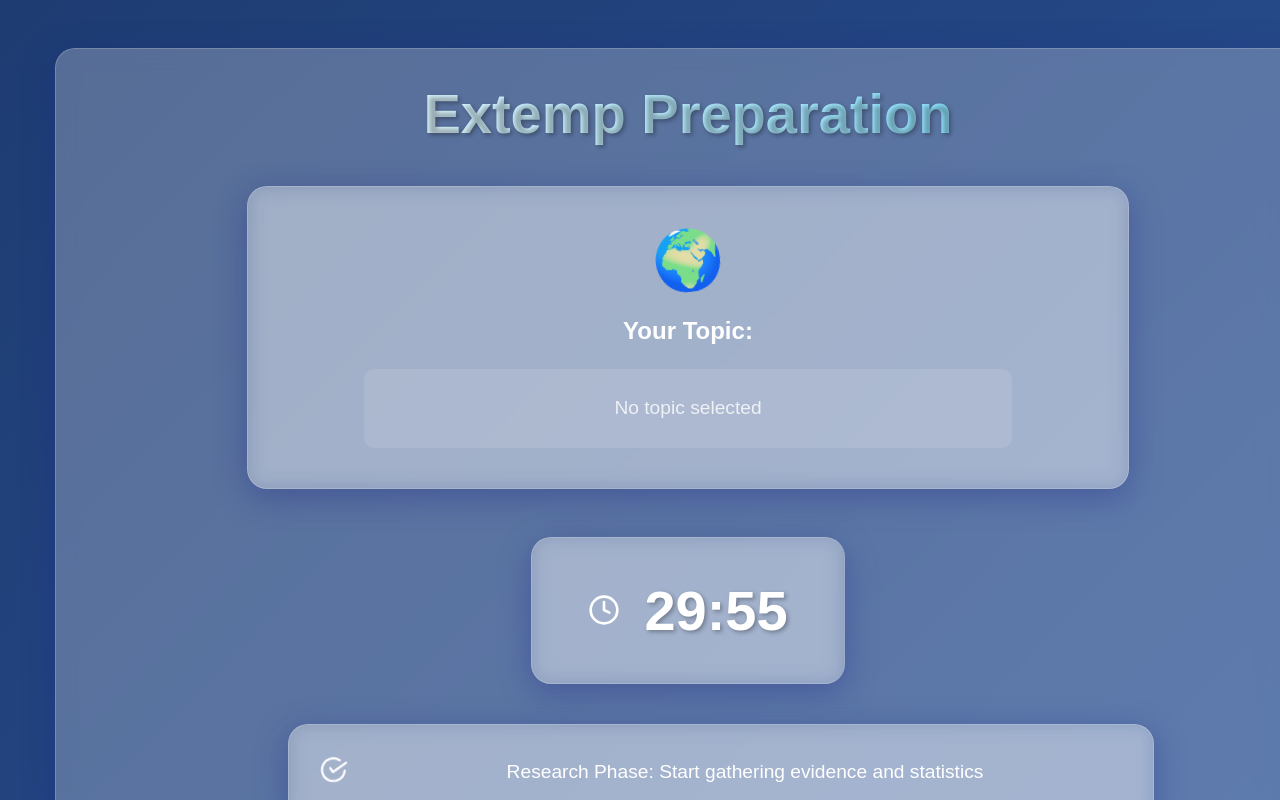
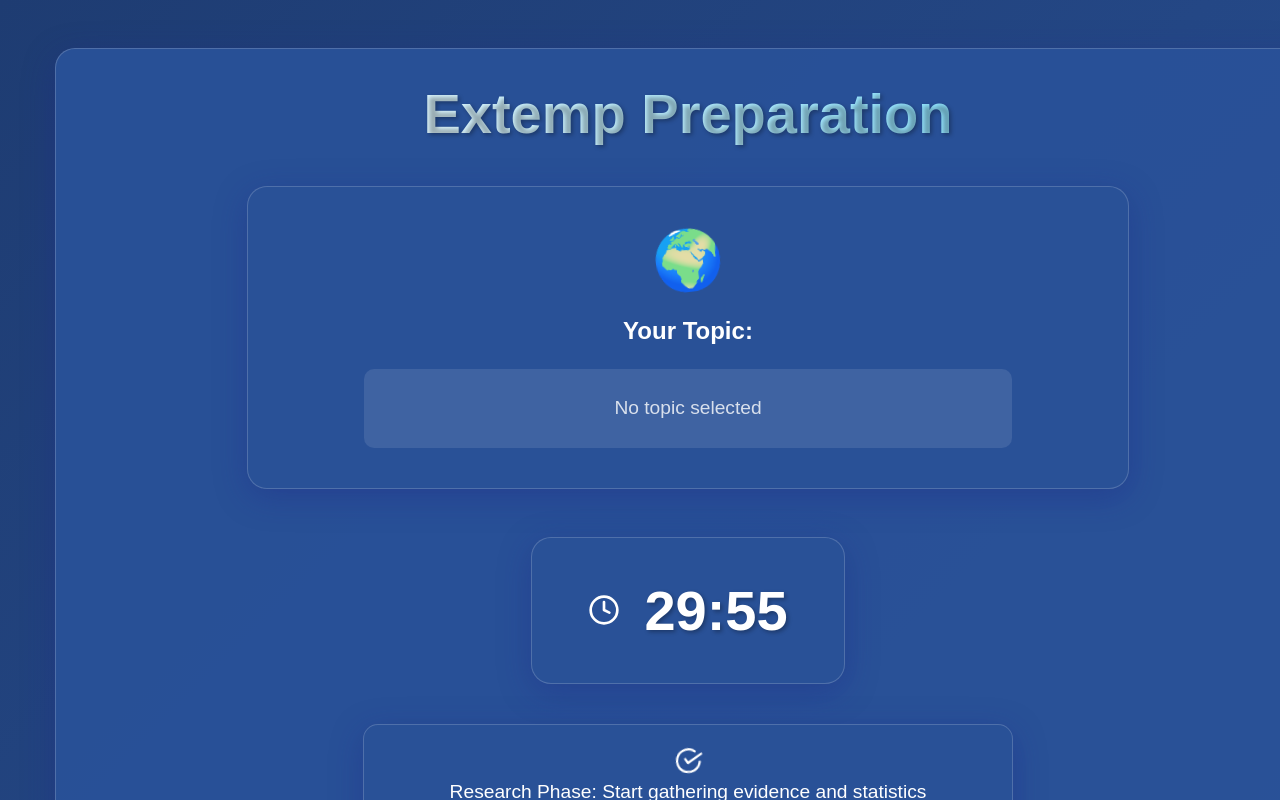
Before and after one commit to TheJeetSingh/SpeechApp, a React (Create React App) app: page /extempPrep in a window 1280 px wide. Shown: the top 800 px of the page. Built offline with nearby package versions, Linux system fonts and the light colour scheme; no server answers.

Commit message:
fix stuff

```diff
--- a/src/components/BetaDev.js
+++ b/src/components/BetaDev.js
@@ -317,6 +317,30 @@ const styles = {
     cursor: "pointer",
     boxShadow: "0 4px 15px rgba(0, 0, 0, 0.1)",
   },
+  featureCard: {
+    background: 'rgba(42, 82, 152, 0.95)',
+    padding: "2rem",
+    borderRadius: "15px",
+    border: "1px solid rgba(255, 255, 255, 0.18)",
+    boxShadow: "0 8px 32px 0 rgba(31, 38, 135, 0.37)",
+    marginBottom: "2rem",
+  },
+  feedbackCard: {
+    background: 'rgba(42, 82, 152, 0.95)',
+    padding: "2rem",
+    borderRadius: "15px",
+    border: "1px solid rgba(255, 255, 255, 0.18)",
+    boxShadow: "0 8px 32px 0 rgba(31, 38, 135, 0.37)",
+    marginBottom: "2rem",
+  },
+  bugCard: {
+    background: 'rgba(42, 82, 152, 0.95)',
+    padding: "2rem",
+    borderRadius: "15px",
+    border: "1px solid rgba(255, 255, 255, 0.18)",
+    boxShadow: "0 8px 32px 0 rgba(31, 38, 135, 0.37)",
+    marginBottom: "2rem",
+  },
 };
 
 export default BetaScreen;
--- a/src/components/ConcreteScreen.js
+++ b/src/components/ConcreteScreen.js
@@ -154,10 +154,9 @@ const styles = {
     alignItems: "center",
     justifyContent: "center",
     gap: "1rem",
-    background: colors.background.glass,
+    background: 'rgba(42, 82, 152, 0.95)',
     padding: "1.5rem 2.5rem",
     borderRadius: "50px",
-    backdropFilter: "blur(10px)",
     border: "1px solid rgba(255, 255, 255, 0.18)",
     boxShadow: "0 8px 32px 0 rgba(31, 38, 135, 0.37)",
     marginBottom: "3rem",
@@ -182,10 +181,9 @@ const styles = {
     margin: "0 auto",
   },
   topicCard: {
-    background: colors.background.glass,
+    background: 'rgba(42, 82, 152, 0.95)',
     padding: "2rem",
     borderRadius: "20px",
-    backdropFilter: "blur(10px)",
     border: "1px solid rgba(255, 255, 255, 0.18)",
     boxShadow: "0 8px 32px 0 rgba(31, 38, 135, 0.37)",
     cursor: "pointer",
--- a/src/components/CurrentScreen.js
+++ b/src/components/CurrentScreen.js
@@ -195,6 +195,18 @@ const styles = {
     textAlign: "center",
     marginBottom: "20px",
   },
+  topicCard: {
+    background: 'rgba(42, 82, 152, 0.95)',
+    padding: "2rem",
+    borderRadius: "20px",
+    border: "1px solid rgba(255, 255, 255, 0.18)",
+    boxShadow: "0 8px 32px 0 rgba(31, 38, 135, 0.37)",
+    cursor: "pointer",
+    display: "flex",
+    alignItems: "center",
+    gap: "1.5rem",
+    transition: "all 0.3s ease",
+  },
 };
 
 export default CurrentScreen;
--- a/src/components/ExtempPrepScreen.js
+++ b/src/components/ExtempPrepScreen.js
@@ -200,10 +200,9 @@ const styles = {
     margin: "0 auto 2.5rem auto",
   },
   topicCard: {
-    background: colors.background.glass,
+    background: 'rgba(42, 82, 152, 0.95)',
     padding: "2.5rem",
     borderRadius: "20px",
-    backdropFilter: "blur(10px)",
     border: "1px solid rgba(255, 255, 255, 0.18)",
     boxShadow: "0 8px 32px 0 rgba(31, 38, 135, 0.37)",
     textAlign: "center",
@@ -250,10 +249,9 @@ const styles = {
     alignItems: "center",
     justifyContent: "center",
     gap: "1.5rem",
-    background: colors.background.glass,
+    background: 'rgba(42, 82, 152, 0.95)',
     padding: "2.5rem 3.5rem",
     borderRadius: "20px",
-    backdropFilter: "blur(10px)",
     border: "1px solid rgba(255, 255, 255, 0.18)",
     boxShadow: "0 8px 32px 0 rgba(31, 38, 135, 0.37)",
     margin: "0 auto",
@@ -269,18 +267,14 @@ const styles = {
     textAlign: "center",
   },
   banner: {
-    background: colors.background.glass,
-    padding: "2rem",
-    borderRadius: "20px",
-    backdropFilter: "blur(10px)",
+    background: 'rgba(42, 82, 152, 0.95)',
+    padding: "1.5rem",
+    borderRadius: "15px",
     border: "1px solid rgba(255, 255, 255, 0.18)",
     boxShadow: "0 8px 32px 0 rgba(31, 38, 135, 0.37)",
+    maxWidth: "600px",
     width: "100%",
-    display: "flex",
-    alignItems: "center",
-    justifyContent: "center",
-    gap: "1.5rem",
-    margin: "0 auto",
+    textAlign: "center",
   },
   bannerIcon: {
     color: colors.text.primary,
--- a/src/components/PrepScreen.js
+++ b/src/components/PrepScreen.js
@@ -148,11 +148,10 @@ const styles = {
     textAlign: "center",
   },
   topicContainer: {
-    background: colors.background.glass,
+    background: 'rgba(42, 82, 152, 0.95)',
     padding: "2rem",
     borderRadius: "15px",
     marginBottom: "2rem",
-    backdropFilter: "blur(10px)",
     border: "1px solid rgba(255, 255, 255, 0.18)",
     boxShadow: "0 8px 32px 0 rgba(31, 38, 135, 0.37)",
   },
@@ -177,10 +176,11 @@ const styles = {
     display: "flex",
     alignItems: "center",
     gap: "1rem",
-    background: colors.background.glass,
+    background: 'rgba(42, 82, 152, 0.95)',
     padding: "2rem",
     borderRadius: "15px",
-    backdropFilter: "blur(10px)",
+    border: "1px solid rgba(255, 255, 255, 0.18)",
+    boxShadow: "0 8px 32px 0 rgba(31, 38, 135, 0.37)",
   },
   clockIcon: {
     color: colors.text.primary,
@@ -191,10 +191,9 @@ const styles = {
     textShadow: "2px 2px 4px rgba(0, 0, 0, 0.3)",
   },
   banner: {
-    background: colors.background.glass,
+    background: 'rgba(42, 82, 152, 0.95)',
     padding: "1.5rem",
     borderRadius: "15px",
-    backdropFilter: "blur(10px)",
     border: "1px solid rgba(255, 255, 255, 0.18)",
     boxShadow: "0 8px 32px 0 rgba(31, 38, 135, 0.37)",
     maxWidth: "600px",
--- a/src/components/QuoteScreen.js
+++ b/src/components/QuoteScreen.js
@@ -154,10 +154,9 @@ const styles = {
     alignItems: "center",
     justifyContent: "center",
     gap: "1rem",
-    background: colors.background.glass,
+    background: 'rgba(42, 82, 152, 0.95)',
     padding: "1.5rem 2.5rem",
     borderRadius: "50px",
-    backdropFilter: "blur(10px)",
     border: "1px solid rgba(255, 255, 255, 0.18)",
     boxShadow: "0 8px 32px 0 rgba(31, 38, 135, 0.37)",
     marginBottom: "3rem",
@@ -182,10 +181,9 @@ const styles = {
     margin: "0 auto",
   },
   quoteCard: {
-    background: colors.background.glass,
+    background: 'rgba(42, 82, 152, 0.95)',
     padding: "2rem",
     borderRadius: "20px",
-    backdropFilter: "blur(10px)",
     border: "1px solid rgba(255, 255, 255, 0.18)",
     boxShadow: "0 8px 32px 0 rgba(31, 38, 135, 0.37)",
     cursor: "pointer",
--- a/src/styles/theme.js
+++ b/src/styles/theme.js
@@ -25,9 +25,9 @@ export const colors = {
     dark: '#333333',
   },
   background: {
-    glass: 'rgba(255, 255, 255, 0.25)',
+    glass: 'rgba(42, 82, 152, 0.95)',
     overlay: 'rgba(0, 0, 0, 0.3)',
-    card: 'rgba(255, 255, 255, 0.9)',
+    card: 'rgba(255, 255, 255, 0.95)',
   }
 };
 
@@ -239,7 +239,6 @@ export const componentStyles = {
     maxWidth: "1200px",
     zIndex: 1,
     padding: "clamp(1rem, 3vw, 2rem)",
-    backdropFilter: "blur(10px)",
     background: colors.background.glass,
     borderRadius: "20px",
     border: "1px solid rgba(255, 255, 255, 0.18)",
@@ -285,7 +284,6 @@ export const componentStyles = {
     flexDirection: "column",
     alignItems: "center",
     textAlign: "center",
-    backdropFilter: "blur(5px)",
     border: "1px solid rgba(255, 255, 255, 0.18)",
     boxShadow: "0 8px 32px 0 rgba(31, 38, 135, 0.37)",
     transition: "all 0.3s cubic-bezier(0.4, 0, 0.2, 1)",
```
